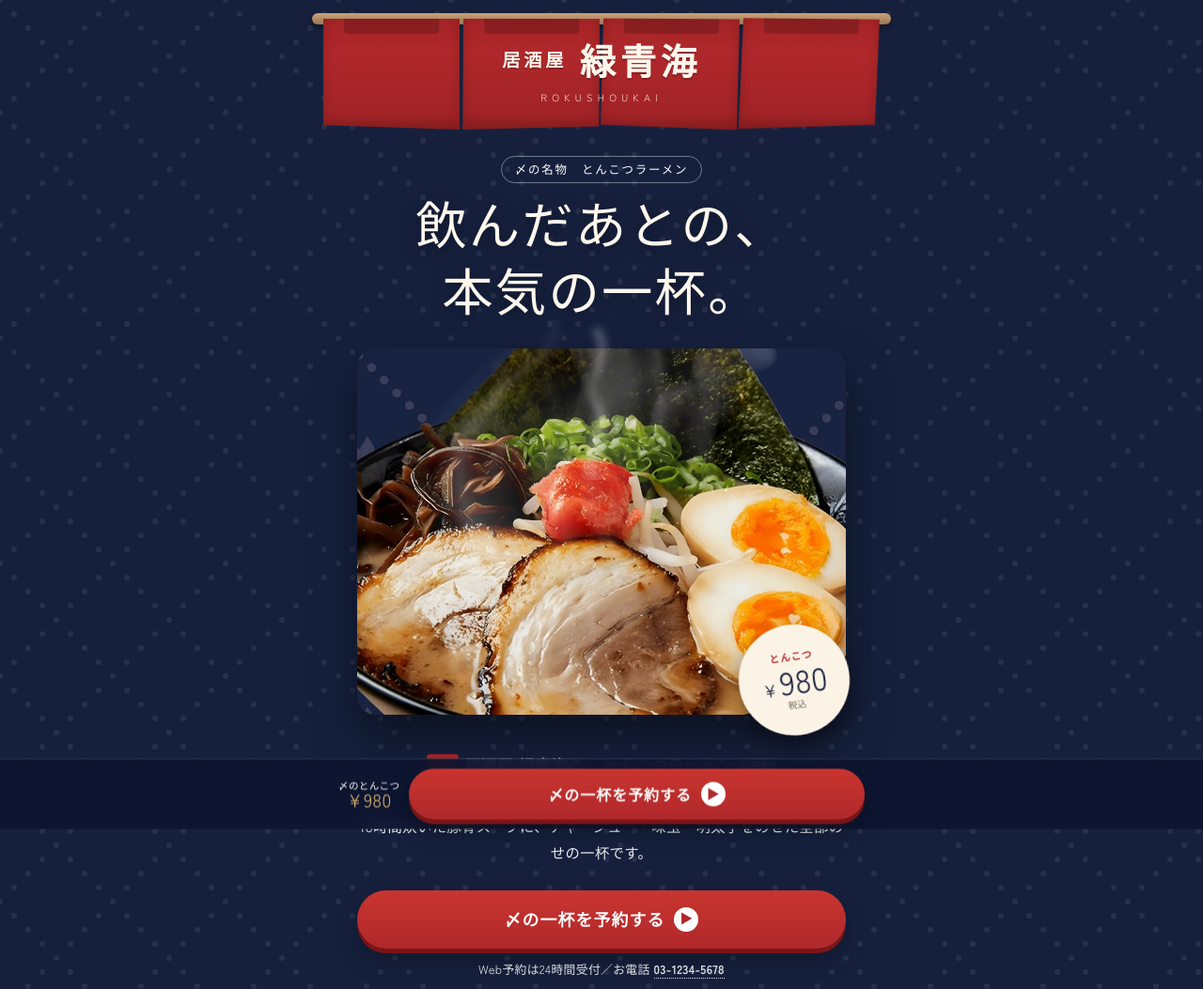
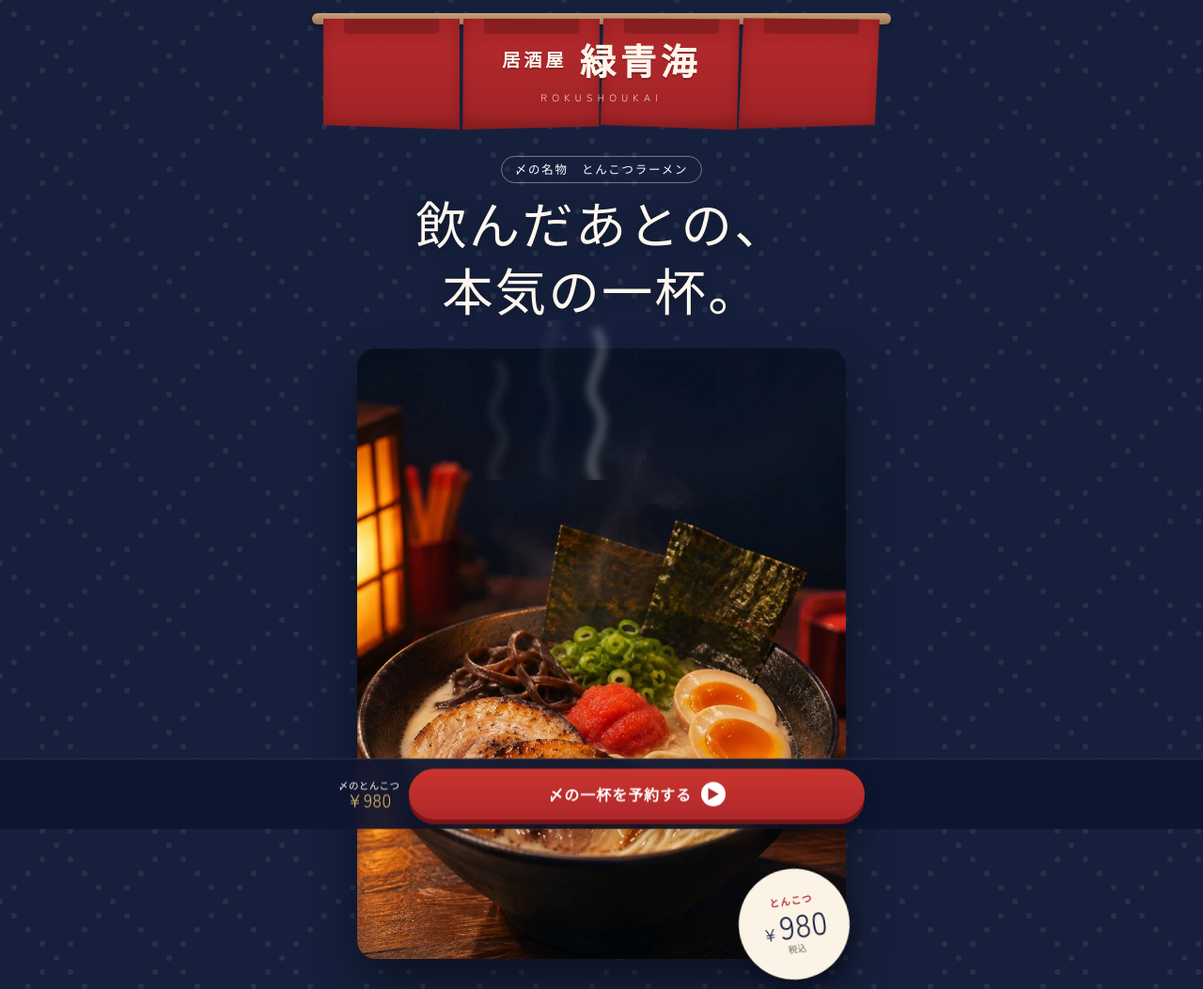
Before and after one commit to kenkenta51-max/claude-code-original-WEBsite, a plain HTML site: page izakaya-rokushoukai/index.html in a window 1280 px wide. Shown: the top 1053 px of the page at 94% size. Drawn offline with Linux system fonts and the light colour scheme; a web font is replaced by a local one.

Commit message:
Add hero ramen photo
Co-Authored-By: Claude Opus 5.5 <noreply@anthropic.com>
Claude-Session: https://claude.ai/code/session_01FuLRt4AvmoVmEo3W3Vnjom

```diff
--- a/izakaya-rokushoukai/index.html
+++ b/izakaya-rokushoukai/index.html
@@ -80,7 +80,7 @@ p{margin:0 0 1em}
 @keyframes in{to{opacity:1;transform:none}}
 .hero-photo{position:relative;margin:18px -8px 0}
 .hero-photo img{width:100%;aspect-ratio:4/3;object-fit:cover;border-radius:20px;box-shadow:0 24px 50px rgba(0,0,0,.45)}
-.hero-photo img.is-tall{aspect-ratio:4/5}
+.hero-photo img.is-tall{aspect-ratio:4/5;object-position:50% 78%}
 .steam{position:absolute;left:0;right:0;top:-30px;height:170px;pointer-events:none;mix-blend-mode:screen}
 .steam path{fill:none;stroke:rgba(255,255,255,.5);stroke-width:7;stroke-linecap:round;filter:blur(5px);animation:steam 4.5s ease-in-out infinite;opacity:0}
 .steam path:nth-child(2){animation-delay:1.4s}.steam path:nth-child(3){animation-delay:2.8s}
```
Also changed, not shown: izakaya-rokushoukai/assets/hero-ramen.jpg (added).
